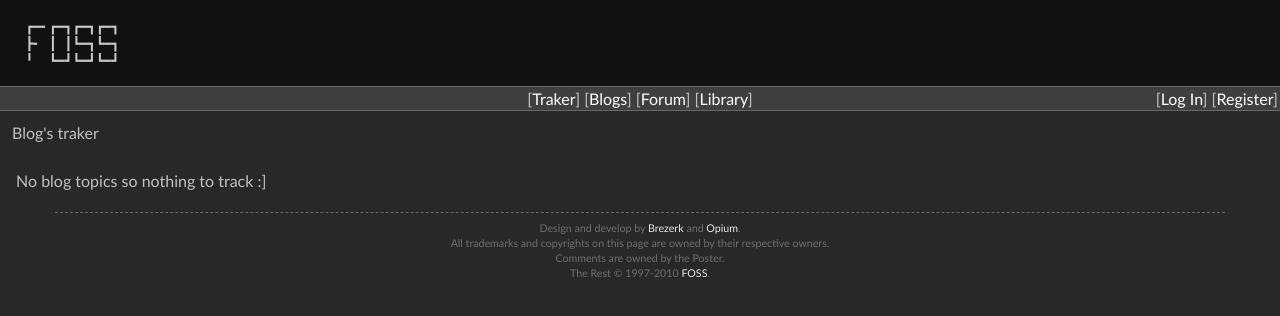
After one commit to brezerk/taverna, a Django app: template templates/blog/blog_list.html in a window 1280 px wide. The commit adds this page. Shown: the top 316 px of the page. Run offline with Django 3.2, Linux system fonts and the light colour scheme; the template is opened without the code that fills it, so the values that code supplies are empty.

Commit message:
First step for blog list view;

```diff
--- a/blogs/views.py
+++ b/blogs/views.py
@@ -103,3 +103,8 @@ def index(request):
     #FIXME: Use paginator for posts view!!!
     topics = Post.objects.order_by('-created')[:10]
     return { 'topics': topics }
+
+@rr('blog/blog_list.html')
+def viewBlogsList(request):
+    #FIXME: Use paginator for posts view!!!
+    return {  }
--- a/templates/base.html
+++ b/templates/base.html
@@ -24,7 +24,11 @@
     <table cellspacing='0' cellpadding='2' border='0' width='100%'>
     <tr>
         <td width='300'>&nbsp;</td>
-        <td align='center'>[<a href='{% url blogs.views.index %}'>{% trans "Traker" %}</a>] [<a href='/blogs/'>{% trans "Blogs" %}</a>] [<a href='{% url forum.views.index %}'>{% trans "Forum" %}</a>] [<a href='/Library/'>{% trans "Library" %}</a>]</td>
+        <td align='center'>
+            [<a href='{% url blogs.views.index %}'>{% trans "Traker" %}</a>]
+            [<a href='{% url blogs.views.viewBlogsList %}'>{% trans "Blogs" %}</a>]
+            [<a href='{% url forum.views.index %}'>{% trans "Forum" %}</a>]
+            [<a href='/Library/'>{% trans "Library" %}</a>]</td>
         <td width='300' align='right'>
         {% if user.is_authenticated %}
             {% trans "Welcome" %}, <a href='{% url userauth.views.viewProfile user.username %}'>{{ user.username }}</a> [<span class='minus'><a href="{% url userauth.views.logoutUser %}">x</a></span>]
--- /dev/null
+++ b/templates/blog/blog_list.html
@@ -0,0 +1,40 @@
+{% extends "base.html" %}
+
+{% load i18n %}
+
+{% load markup %}
+
+{% block title %}
+    {% trans "Blog's traker" %}
+{% endblock %}
+
+{% block menubox %}
+<div class='actionbox'>
+<table cellspacing='0' cellpadding='2' border='0' width='100%'>
+<tr>
+<td width='300'>
+    {% trans "Blog's traker" %}
+</td>
+
+<td align='right'>
+{% if user.username %}
+        [<a href='{% url blogs.views.addTopic %}'>{% trans "Add topic" %}</a>]
+        [<a href='{% url blogs.views.editBlog %}'>{% trans "Blog settings" %}</a>]
+{% endif %}
+</td>
+</tr>
+</table>
+</div>
+{% endblock %}
+
+{% block content %}
+
+{% if topics %}
+    {% for post in topics %}
+        {% include 'blog/topic_body.html' %}
+    {% endfor %}
+{% else %}
+    {% trans "No blog topics so nothing to track :]" %}
+{% endif %}
+
+{% endblock %}
--- a/urls.py
+++ b/urls.py
@@ -20,6 +20,8 @@ urlpatterns = patterns('',
     (r'^logout.html$', 'userauth.views.logoutUser'),
     (r'^register.html$', 'userauth.views.registerUser'),
 
+
+    (r'^blogs-list.html$', 'blogs.views.viewBlogsList'),
     (r'^blog-addtopic.html$', 'blogs.views.addTopic'),
     (r'^profile-edit.html$', 'userauth.views.editProfile'),
     (r'^blog-settings.html$', 'blogs.views.editBlog'),
```
